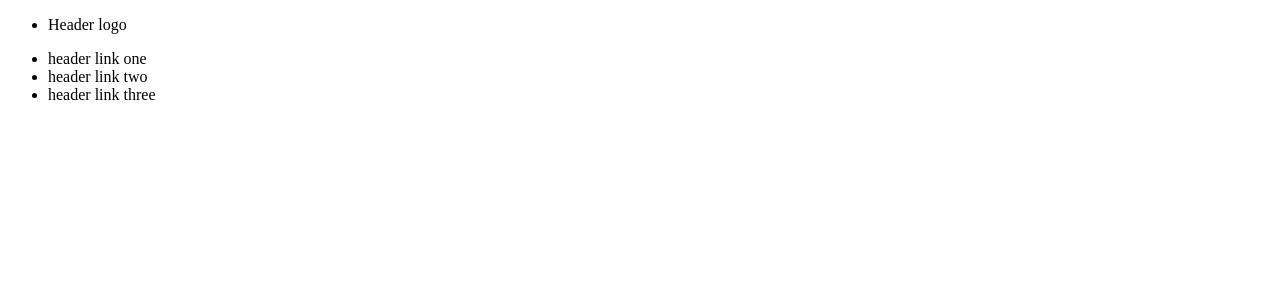
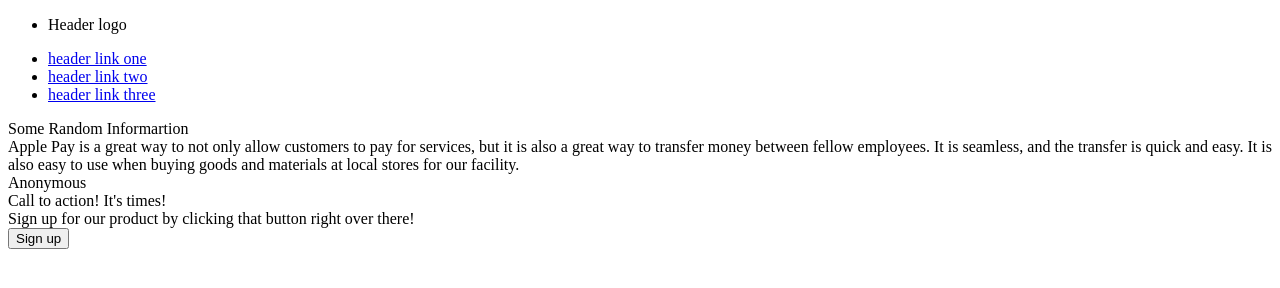
Before and after one commit to fbagire/myfirst_web, a plain HTML site: page index.html in a window 1280 px wide. Drawn offline with Linux system fonts and the light colour scheme.

Commit message:
html content added

```diff
--- a/index.html
+++ b/index.html
@@ -15,25 +15,82 @@
             <li> Header logo</li>
         </ul>
         <ul>
-            <li>header link one</li>
-            <li>header link two</li>
-            <li>header link three</li>
+            <li><a href="#"> header link one </a></li>
+            <li><a href="#">header link two</a></li>
+            <li><a href="#">header link three</a></li>
         </ul>
 
     </div>
     <div class="content">
         <div class="contentAbove">
 
+            <div class="aboveRight">
+
+                <div class="introtitle">
+
+                </div>
+                <div class="introsmall">
+
+                </div>
+                <div class="signupTop">
+
+                </div>
+
+            </div>
+            <div class="aboveLeft">
+                    <!-- placeholder for image -->
+            </div>
+
         </div>
         <div class="contentMiddle">
+            <div class="middleHeader">
+                Some Random Informartion
+            </div>
+            <div class="cardimage">
+
+            </div>
+            <div class="cardimage">
+
+            </div>
+            <div class="cardimage">
+
+            </div>
+            <div class="cardimage">
+
+            </div>
 
         </div>
         <div class="contentBelow">
+            <!-- <div class="quoteSide"> -->
+            <div class="quoteText">
+                Apple Pay is a great way to not only allow customers to pay for services, but it is also a great way
+                to
+                transfer money between fellow employees. It is seamless, and the transfer is quick and easy. It is
+                also easy
+                to use when buying goods and materials at local stores for our facility.
+            </div>
+            <div class="quoteAuthor">
+                Anonymous
+            </div>
+            <!-- </div> -->
+        </div>
+    </div>
+    <div class="footer">
+        <div class="footerParent">
+            <div class="footerCall">
+                <div class="callText">
+                    Call to action! It's times!
+                </div>
+
+                <div class="subtext">
+                    Sign up for our product by clicking that button right over there!
+                </div>
+            </div>
+            <div class="footerSignUp">
+                <button>Sign up</button>
+            </div>
 
         </div>
-    </div>
-
-    <div class="footer">
 
     </div>
 
```
